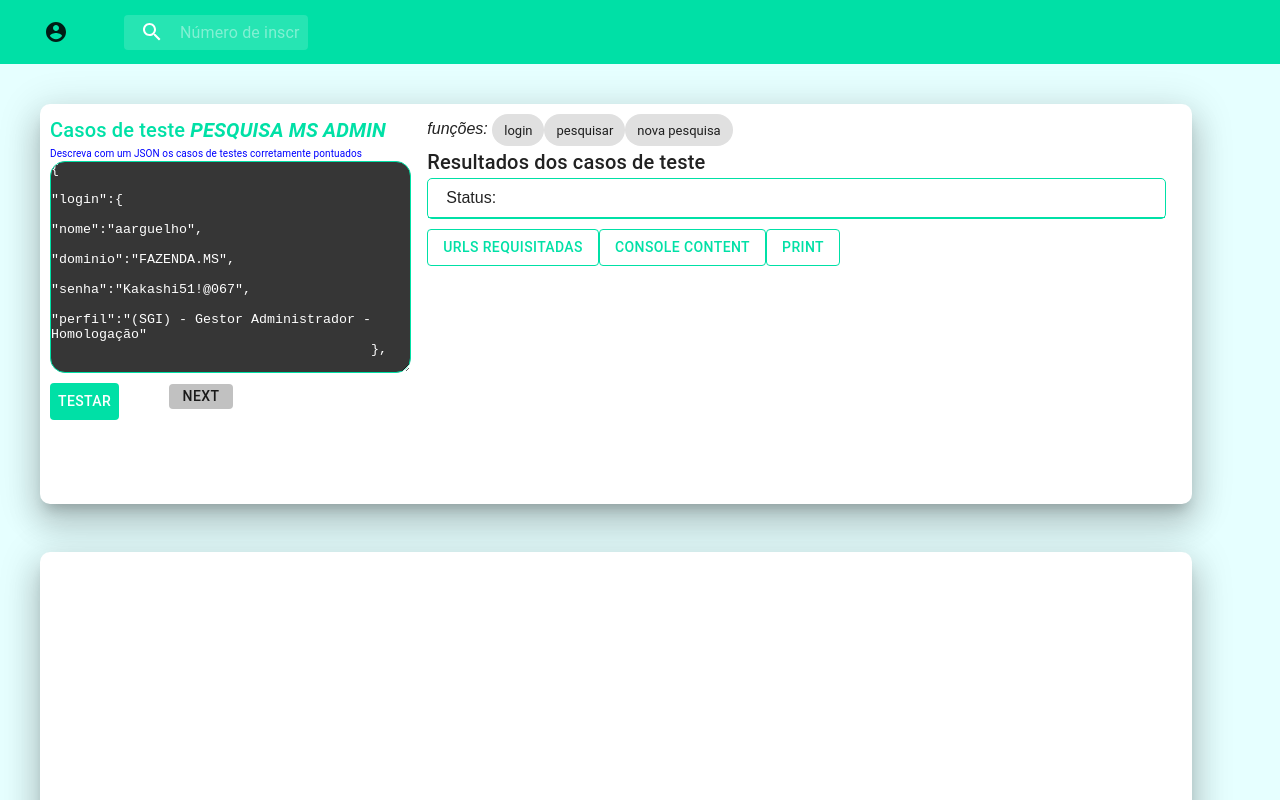
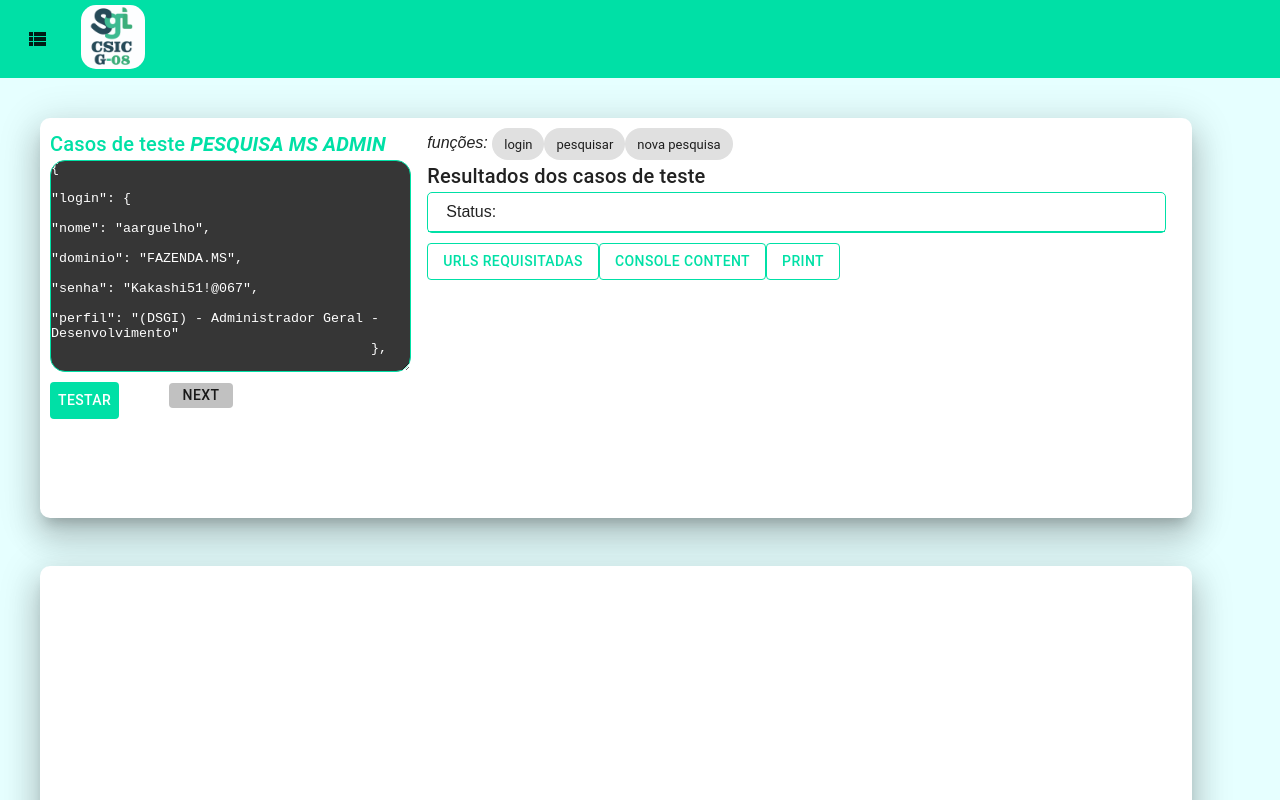
Before and after one commit to alanarg/puppeteerTests_front, a React (Create React App) app: page /PESQUISAMS_ADMIN in a window 1280 px wide. Shown: the top 800 px of the page. Built offline with nearby package versions, Linux system fonts and the light colour scheme; what @react-pdf/renderer would draw is missing.

Commit message:
Logo do time

```diff
--- a/src/Appbar/index.js
+++ b/src/Appbar/index.js
@@ -2,12 +2,11 @@ import React from 'react';
 import AppBar from '@material-ui/core/AppBar';
 import Toolbar from '@material-ui/core/Toolbar';
 import Paper from '@material-ui/core/Paper';
-
+import foto from './sgig08.jfif';
 import IconButton from '@material-ui/core/IconButton';
 import Typography from '@material-ui/core/Typography';
 import InputBase from '@material-ui/core/InputBase';
 import { fade, makeStyles } from '@material-ui/core/styles';
-import SearchIcon from '@material-ui/icons/Search';
 import logo from '../login/logofree.jpg';
 import Drawer from '../drawer/index';
 
@@ -16,15 +15,18 @@ const useStyles = makeStyles(theme => ({
   root: {
     flexGrow: 1,
   },
-  menuButton: {
-    marginRight: theme.spacing(2),
-  },
+
   title: {
     flexGrow: 1,
     display: 'none',
     [theme.breakpoints.up('sm')]: {
       display: 'block',
     },
+  },
+  logo:{
+    width:'10%',
+    height:'7%',
+    borderRadius:'15px'
   },
   search: {
     position: 'relative',
@@ -72,32 +74,29 @@ const SearchAppBar = () => {
       <>
     <div className={classes.root}>
       <AppBar position="static" width="100%" style={{backgroundColor:'#00E0A6'}}>
-        <Toolbar >
-          <IconButton
+        <Toolbar style={{ padding:'5px'}}>
+        <IconButton
             edge="start"
-            className={classes.menuButton}
             color="inherit"
             aria-label="open drawer"
           >
             <Drawer />
           </IconButton>
+        <div align="start">
+          <img src={foto} className={classes.logo}/>
+
+          </div>
+
           {/* logo */}
           {/* <Paper style={{width:'300px', borderRadius:'10px', padding:'3px'}}>
            <img alt="logo" src={logo} width='200px'></img>
           </Paper> */}
-          <div className={classes.search}>
-            <div className={classes.searchIcon}>
-              <SearchIcon />
-            </div>
-            <InputBase
-              placeholder="Número de inscrição"
-              classes={{
-                root: classes.inputRoot,
-                input: classes.inputInput,
-              }}
-              inputProps={{ 'aria-label': 'search' }}
-            />
-          </div>
+          {/* <div className={classes.search}>
+
+
+          </div> */}
+
+
         </Toolbar>
       </AppBar>
     </div>
--- a/src/PESQUISAMS/PesquisaMsAdmin.js
+++ b/src/PESQUISAMS/PesquisaMsAdmin.js
@@ -88,7 +88,7 @@ const PesquisaMsAdmin = ()  =>{
     const [buffer, setBuffer] = useState('');
     const [print, setPrint] = useState('');
     const [boo, setBoo] = useState(false);
-    const [border,setBorder] = useState(false);
+    const [validado,setValidado] = useState(true);
     const [resposta, setResposta] = useState(['']);
     let time = null
 
@@ -96,7 +96,8 @@ const PesquisaMsAdmin = ()  =>{
     //  let tgtv =0
     //Simples debounce para a inserção do obejto de entrada
     function handleChange(t){
-        clearTimeout(time)
+        setValidado(true);
+        clearTimeout(time);
          time = setTimeout(()=>{
              try {
                  //validando scopo JSON
@@ -107,7 +108,7 @@ const PesquisaMsAdmin = ()  =>{
                  console.log(t);
 
              } catch (error) {
-                 alert("Preencha corretamente os casos de teste");
+                 setValidado(false);
              }
 
 
@@ -156,7 +157,7 @@ const PesquisaMsAdmin = ()  =>{
             //Setta os logs e urls específicas dos casos
             setLogs(resposta[i].logs);
             setUrls(resposta[i].urls);
-            setPrint(`http://localhost:8080/PESQUISAMS_IMAGES/pesquisar_${i}.jpg`);
+            setPrint(resposta[i].print);
         }
 
         return setI(i+1);
@@ -179,10 +180,10 @@ const PesquisaMsAdmin = ()  =>{
                                 <Typography variant="h6" style={{color:"#00E0A6"}} >
                                     Casos de teste <i><b>PESQUISA MS ADMIN</b></i>
                                 </Typography>
-                                <Typography style={{fontSize:"10px", color:"blue"}}>
+                                {validado?null:<Typography style={{fontSize:"10px", color:"red"}}>
                                     Descreva com um JSON os casos de testes
                                     corretamente pontuados
-                                </Typography>
+                                </Typography>}
                                 <TextareaAutosize
                                     spellCheck={false}
                                     className={classes.textArea}
@@ -191,31 +192,49 @@ const PesquisaMsAdmin = ()  =>{
                                     aria-label="maximum height"
                                     placeholder="JSON de entradas"
                                     defaultValue='{
-                                        "login":{
-                                            "nome":"aarguelho",
-                                        "dominio":"FAZENDA.MS",
-                                        "senha":"Kakashi51!@067",
-                                        "perfil":"(SGI) - Gestor Administrador - Homologação"
+                                        "login": {
+                                         "nome": "aarguelho",
+                                         "dominio": "FAZENDA.MS",
+                                         "senha": "Kakashi51!@067",
+                                         "perfil": "(DSGI) - Administrador Geral - Desenvolvimento"
                                         },
-                                        "pesquisar":[
+                                       "categoriaPesquisar":[
                                            {
-                                                "categoria":"TECNOLOGIA DA INFORMAÇÃO",
-                                                "titulo":"Pesquisa sobre Tecnologia",
-                                                "descricao":"",
-                                                "datainicio":"015/07/2020",
-                                                "datafim":"15/07/2020"
+                                               "descricao":"a"
                                            },
                                            {
-                                                "categoria":"",
-                                                "titulo":"Pesquisa sobre Tecnologia",
-                                                "descricao":"",
-                                                "datainicio":"",
-                                                "datafim":""
+                                               "descricao":"b"
+                                           }
+                                       ],
+                                        "pesquisar": [
+                                         {
+                                          "categoria": "TECNOLOGIA DA INFORMAÇÃO",
+                                          "titulo": "Pesquisa sobre Tecnologia",
+                                          "descricao": "",
+                                          "datainicio": "015/07/2020",
+                                          "datafim": "15/07/2020"
+                                         },
+                                         {
+                                          "categoria": "",
+                                          "titulo": "Pesquisa sobre Tecnologia",
+                                          "descricao": "",
+                                          "datainicio": "",
+                                          "datafim": ""
+                                         }
+                                        ],
+                                        "cadastrar": [
+                                         {
+                                          "categoria": "TECNOLOGIA DA INFORMAÇÃO",
+                                          "titulo": "Puppeteer teste",
+                                          "descricao": "Puppeteer teste",
+                                          "datainicio": "019/02/2021",
+                                          "datafim": "028/02/2021",
+                                          "nomeresponsavel": "Alan Arguelho",
+                                          "emailresponsavel": "aarguelho@gmail.com",
+                                          "telefone": "9999999009",
+                                          "autenticacao": "false"
                                          }
                                         ]
-
-
-
                                        }'
                                         onChange={e=> e.preventDefault(handleChange(e.target.value))}
                                 />
@@ -254,7 +273,6 @@ const PesquisaMsAdmin = ()  =>{
 
                                 </ul>
                                 <div style={{display:'flex', marginTop:'10px'}}>
-
                                 <DialogU urs={urls} />
                                 <DialogL log={logs}/>
                                 <DialogP  image={print}/>
--- a/src/dialogs/dia_logs.js
+++ b/src/dialogs/dia_logs.js
@@ -31,6 +31,7 @@ export default function ResponsiveDialog(props) {
   const fullScreen = useMediaQuery(theme.breakpoints.down('sm'));
 
   const handleClickOpen = () => {
+    console.log(logs);
     setOpen(true);
   };
 
@@ -53,7 +54,7 @@ export default function ResponsiveDialog(props) {
         <DialogContent >
           <DialogContentText className={classes.di_text}>
           <ul>
-                { logs?logs.map(r=>{
+                {logs?logs.map(r=>{
                      return <li><Typography>{r}</Typography></li>;
                 }):null}
             </ul>
--- a/src/dialogs/dia_urls.js
+++ b/src/dialogs/dia_urls.js
@@ -53,12 +53,9 @@ export default function ResponsiveDialog(props) {
         <DialogTitle id="responsive-dialog-title">{"Requests"}</DialogTitle>
         <DialogContent >
           <DialogContentText className={classes.di_text}>
-          <ul>
+            <ul>
                 { urls?urls.map(r=>{
                     console.log(r);
-
-
-
                      return <li><Typography>{r}</Typography></li>;
                 }):null}
             </ul>
--- a/src/drawer/index.js
+++ b/src/drawer/index.js
@@ -9,7 +9,7 @@ import {Link} from 'react-router-dom';
 import ListItemText from '@material-ui/core/ListItemText';
 import InboxIcon from '@material-ui/icons/MoveToInbox';
 import MailIcon from '@material-ui/icons/Mail';
-import AccountCircle from '@material-ui/icons/AccountCircle';
+import AccountCircle from '@material-ui/icons/ViewList';
 
 const useStyles = makeStyles({
   list: {
```
Also changed, not shown: src/Appbar/sgig08.jfif (added). Lines whose indentation alone changed are shown as unchanged.
